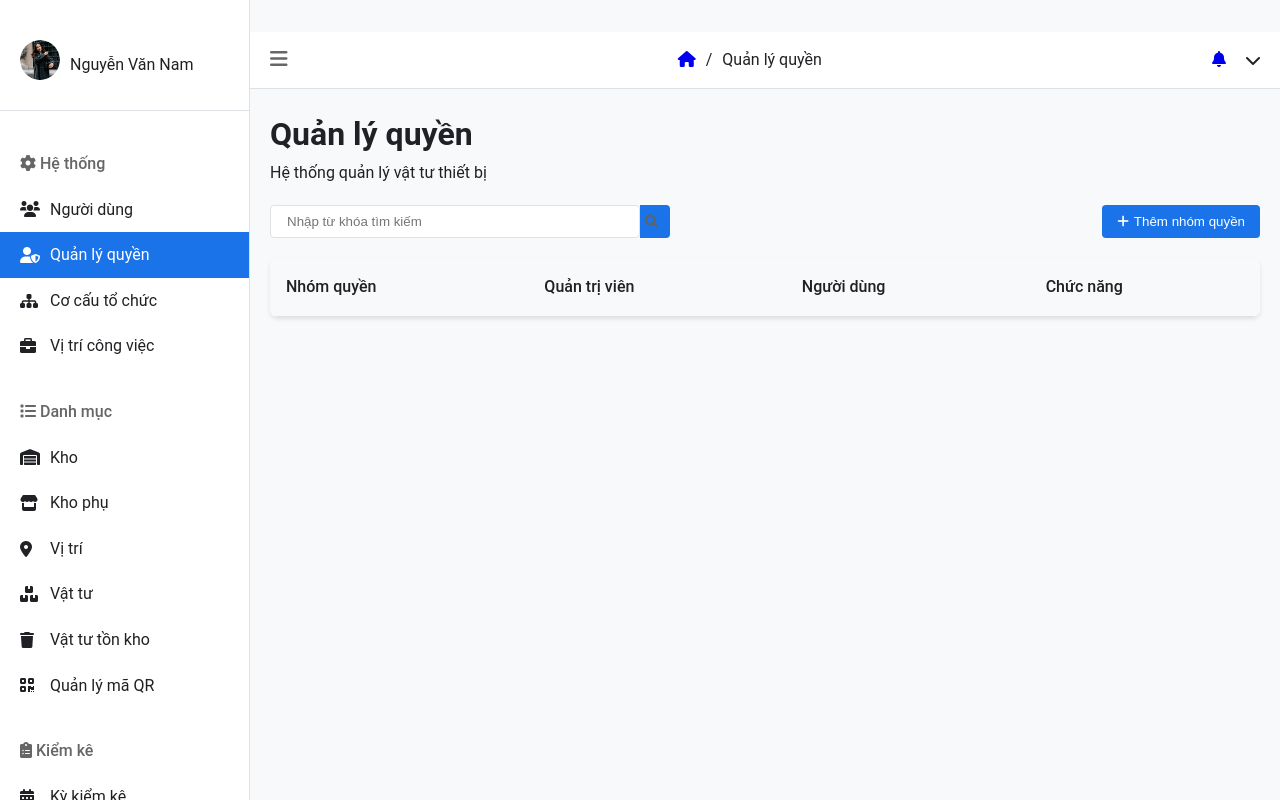
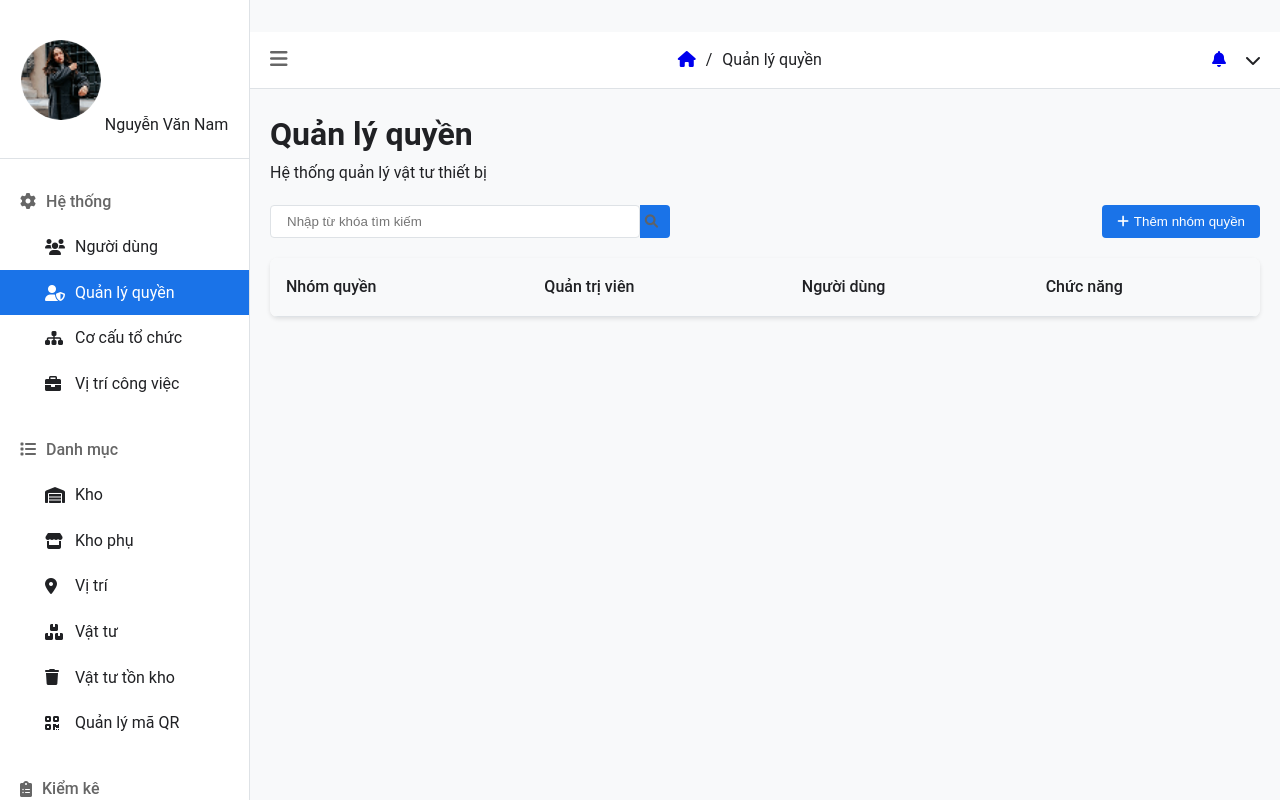
Before and after one commit to BangNguyen1101/Materials_Management, a plain HTML site: page roles.html in a window 1280 px wide. Drawn offline with Linux system fonts and the light colour scheme.

Commit message:
update style sidebar

```diff
--- a/styles.css
+++ b/styles.css
@@ -114,15 +114,13 @@
 
 .user-profile {
     padding: 20px;
-    display: flex;
-    align-items: center;
-    gap: 10px;
+    text-align: center;
     border-bottom: 1px solid var(--border-color);
 }
 
 .user-profile img {
-    width: 40px;
-    height: 40px;
+    width: 80px;
+    height: 80px;
     border-radius: 50%;
     margin-bottom: 10px;
 }
@@ -132,13 +130,16 @@
 }
 
 .nav-group {
-    padding: 10px 0;
+    margin-bottom: 20px;
 }
 
 .nav-header {
     padding: 10px 20px;
     color: #666;
     font-weight: 500;
+    display: flex;
+    align-items: center;
+    gap: 10px;
 }
 
 .nav-group ul {
@@ -148,7 +149,7 @@
 .nav-group li a {
     display: flex;
     align-items: center;
-    padding: 10px 20px;
+    padding: 10px 20px 10px 45px;
     color: var(--text-color);
     text-decoration: none;
     transition: background-color 0.3s;
```
